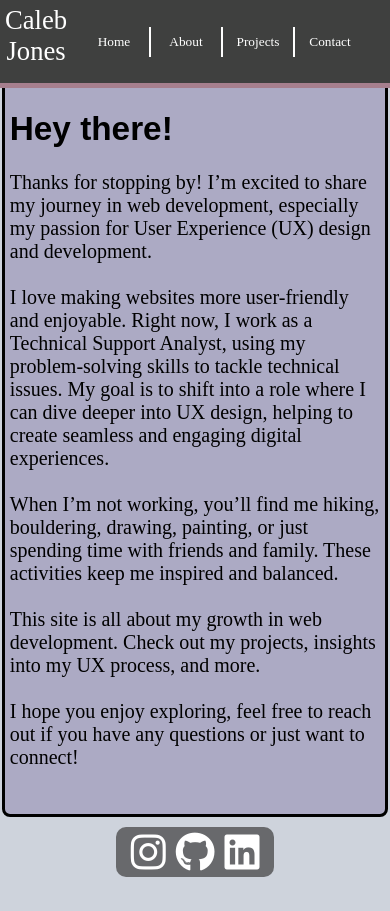
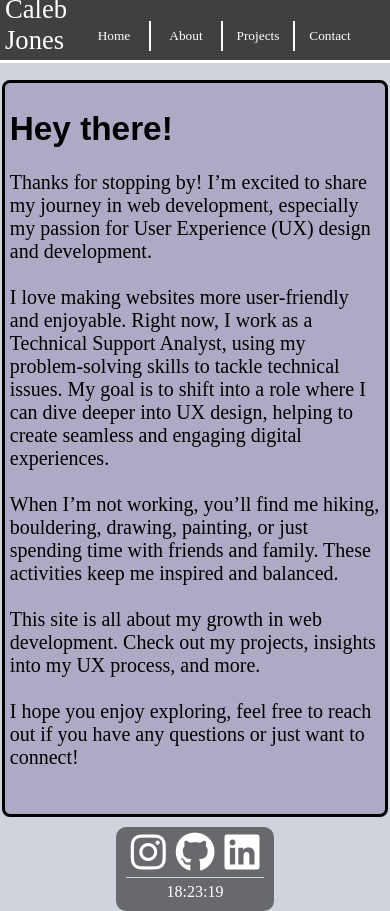
Before and after one commit to calebgjones/main-site-redux, a React (Vite) app: page / in a window 390 px wide. Before the commit the page ends 877 px from the top, so only its background shows below. Built offline with nearby package versions, Linux system fonts and the light colour scheme; no server answers; a web font is replaced by a local one.

Commit message:
Mobile fixes, dateTime bg update, footer data

```diff
--- a/src/App.jsx
+++ b/src/App.jsx
@@ -18,15 +18,43 @@ function App() {
   const [bubbleQty, setBubbleQty] = useState(25);
   const [bubbleColors, setBubbleColors] = useState([]);
   const [bubbleDirection, setBubbleDirection] = useState('reverse');
-  const [bubbleRadius, setBubbleRadius] = useState(Math.round(1 + 64 * Math.random()));
+  const [bubbleRadius, setBubbleRadius] = useState(Math.round(16 + 64 * Math.random()));
   const [bubbleSpeed, setBubbleSpeed] = useState(+(10 + 2 * Math.random()).toFixed(2));
+
+  const [dayTime, setDayTime] = useState('');
+
+  var startHour = new Date().getHours();
+  var startMinute = new Date().getMinutes();
+  var startSecond = new Date().getSeconds();
+
+
+  var activeHour = startHour;
+  var activeMinute = startMinute;
+  var activeSecond = startSecond;
+
+
+    setInterval(() => {
+      activeSecond++;
+      if (activeSecond === 60) {
+        activeSecond = 0;
+        activeMinute++;
+      }
+      if (activeMinute === 60) {
+        activeMinute = 0;
+        activeHour++;
+      }
+      if (activeHour === 24) {
+        activeHour = 0;
+      }
+      document.getElementById('footerTime').innerText = `${activeHour}:${activeMinute}:${activeSecond}`;
+    }, 1000);
+
+
 
 // Pull weather data, set bubble to match
   useEffect(() => {
     axios.get('https://j9dund2fhk.execute-api.us-west-1.amazonaws.com/main/weather/')
       .then((response) => {
-        setCurrentWeather(response.data.weather[0].main);
-        // console.log(currentWeather);
       })
       .catch((error) => {
         console.error('Error fetching weather data:', error);
@@ -36,32 +64,55 @@ function App() {
       useEffect(() => {
         const getWeather = async () => {
           const response = await axios.get('https://j9dund2fhk.execute-api.us-west-1.amazonaws.com/main/weather');
-          // const weather = await response.data.weather[0].main;
-          const weather = 'Clouds'
+          const weather = await response.data.weather.main;
+          // const weather = 'Rain';
 
-          console.log(await weather);
+          const detailedWeather = (await response.data.weather.description).charAt(0).toUpperCase() + (await response.data.weather.description).slice(1);
+
+          document.getElementById('footerWeather').innerText = "Weather: " + detailedWeather;
+
+          const bodyBackground = document.querySelector('body');
+          const currentHour = new Date().getHours();
+          // const currentHour = 21;
+
+
+            if (currentHour >= 20) {
+            bodyBackground.style.backgroundColor = 'hsla(0, 0%, 17%, 1)';
+            setDayTime('Night');
+            } else if (currentHour >= 16 && currentHour < 20) {
+            bodyBackground.style.backgroundColor = 'hsla(1, 0%, 39%, 1)';
+            setDayTime('Evening');
+            } else if (currentHour >= 0 && currentHour < 16) {
+            bodyBackground.style.backgroundColor = '#CED3DC';
+            setDayTime('Day');
+            } else {
+            console.error('Error setting background color');
+            }
 
           if (weather === 'Clear' || weather === 'Clouds') {
             setBubbleQty(25);
             setBubbleRadius(Math.round(12 + 64 * Math.random()));
             setBubbleColors(['#69a297C4', '#e2856eC4', '#e2856e', '#69a297']);
+
           } else if (weather === 'Rain') {
             setBubbleDirection('normal');
             setBubbleRadius(10);
             setBubbleSpeed(+(1 + 2 * Math.random()).toFixed(2));
-            setBubbleColors(['#655dd9']);
+            setBubbleColors(['rgba(101, 93, 217, 0.6)']);
+
           } else if (weather === 'Snow' || weather === 'Hail') {
             setBubbleQty(500);
             setBubbleDirection('normal');
             setBubbleRadius(5);
             setBubbleColors(['#ffffff', '#ffffff', '#ffffff', '#ffffff', '#ffffff']);
+
           } else if (weather === 'Thunderstorm') {
             setBubbleColors(['#ffff00', '#ffff00', '#ffff00', '#ffff00', '#ffff00']);
+
           } else if (weather === 'Fog') {
+            setBubbleColors(['#ffffff', '#ffffff', '#ffffff', '#ffffff', '#ffffff']);
 
-            setBubbleColors(['#ffffff', '#ffffff', '#ffffff', '#ffffff', '#ffffff']);
           } else if (weather === 'Mist') {
-
             setBubbleColors(['#ffffff', '#ffffff', '#ffffff', '#ffffff', '#ffffff']);
           }
         }
@@ -106,27 +157,37 @@ function App() {
       rain();
   }, [bubbleColors])
 
+
   return (
   <>
     <main>
         <div className="rain" aria-hidden="true"></div>
     </main>
+    <ContentArea />
+    <div className="noselect">
     <Notification />
     <NavigationBar />
-      <ContentArea />
 
     <div className="footer">
       <div id="socialMedia">
         <Link to="https://www.instagram.com/ok.lub" target="_blank" rel="noopener noreferrer">
           <i className="fab fa-instagram"></i>
         </Link>
-        <Link to="https://www.github.com" target="_blank" rel="noopener noreferrer">
+        <Link to="https://www.github.com/calebgjones" target="_blank" rel="noopener noreferrer">
           <i className="fab fa-github"></i>
         </Link>
-        <Link to="https://www.linkedin.com" target="_blank" rel="noopener noreferrer">
+        <Link to="https://www.linkedin.com/in/klubj" target="_blank" rel="noopener noreferrer">
           <i className="fab fa-linkedin"></i>
         </Link>
       </div>
+
+        <div className="footerData">
+          <div id="footerWeather"></div>
+          <div id="footerTime"></div>
+          <div id="footerDayTime">{dayTime}</div>
+        </div>
+      </div>
+
     </div>
 
   </>
--- a/src/components/NavigationBar/NavigationBar.css
+++ b/src/components/NavigationBar/NavigationBar.css
@@ -7,7 +7,7 @@
     width: 100%;
     z-index: 99;
     padding: 5px;
-    border-bottom: 5px solid #A67F8E;
+    border-bottom: 3px solid white;
 }
 
 .titleContainer {
@@ -34,10 +34,6 @@
     margin: 7px -30px 10px 5px;
     transition: visibillity 0.2s ease-in-out;
     width: 20px;
-}
-
-nav {
-    margin: auto 0;
 }
 
 ul {
@@ -92,18 +88,20 @@ a {
     color: black;
 }
 
-@media screen and (width < 608px) {
+@media screen and (width < 700px) {
 
     .titleContainer {
-        display: flex;
-        flex-direction: row;
-        text-align: center;
-        margin: -10px 0 -20px 0;
+        justify-content: center;
+        margin: 20px 0 0 0;
+    }
+
+    #navContainer {
+        height: 50px;
     }
 
     #navTitle {
         font-size: 20pt;
-        margin: 10px -60px 0 0;
+        width: fit-content;
     }
 
     #titleSmiley {
@@ -112,6 +110,10 @@ a {
 
     #navBirthday {
         visibility: hidden;
+    }
+
+    nav {
+        margin-left: -50px;
     }
 
     li {
--- a/src/index.css
+++ b/src/index.css
@@ -18,6 +18,7 @@ body {
   margin: 0;
   justify-content: center;
   background-color: #CED3DC;
+  transition: background-color 1s ease-in-out;
 }
 
 .footer {
@@ -30,13 +31,27 @@ body {
   border-radius: 10px;
 }
 
+#socialMedia {
+  border-bottom: #CED3DC 1px solid;
+}
+
 #socialMedia i{
   font-size: 30pt;
   color: white;
-  margin: 5px 5px 5px 5px;
+  margin: 5px;
   transition: color 0.2s ease-in-out;
 }
 
 #socialMedia i:hover{
   color: #b1b5bc;
 }
+
+.footerData {
+  display: flex;
+  flex-direction: column;
+  color: white;
+  font-size: 12pt;
+  padding: 5px 0 10px 0;
+  float: center;
+  text-align: center;
+}
```
Lines whose indentation alone changed are shown as unchanged.
